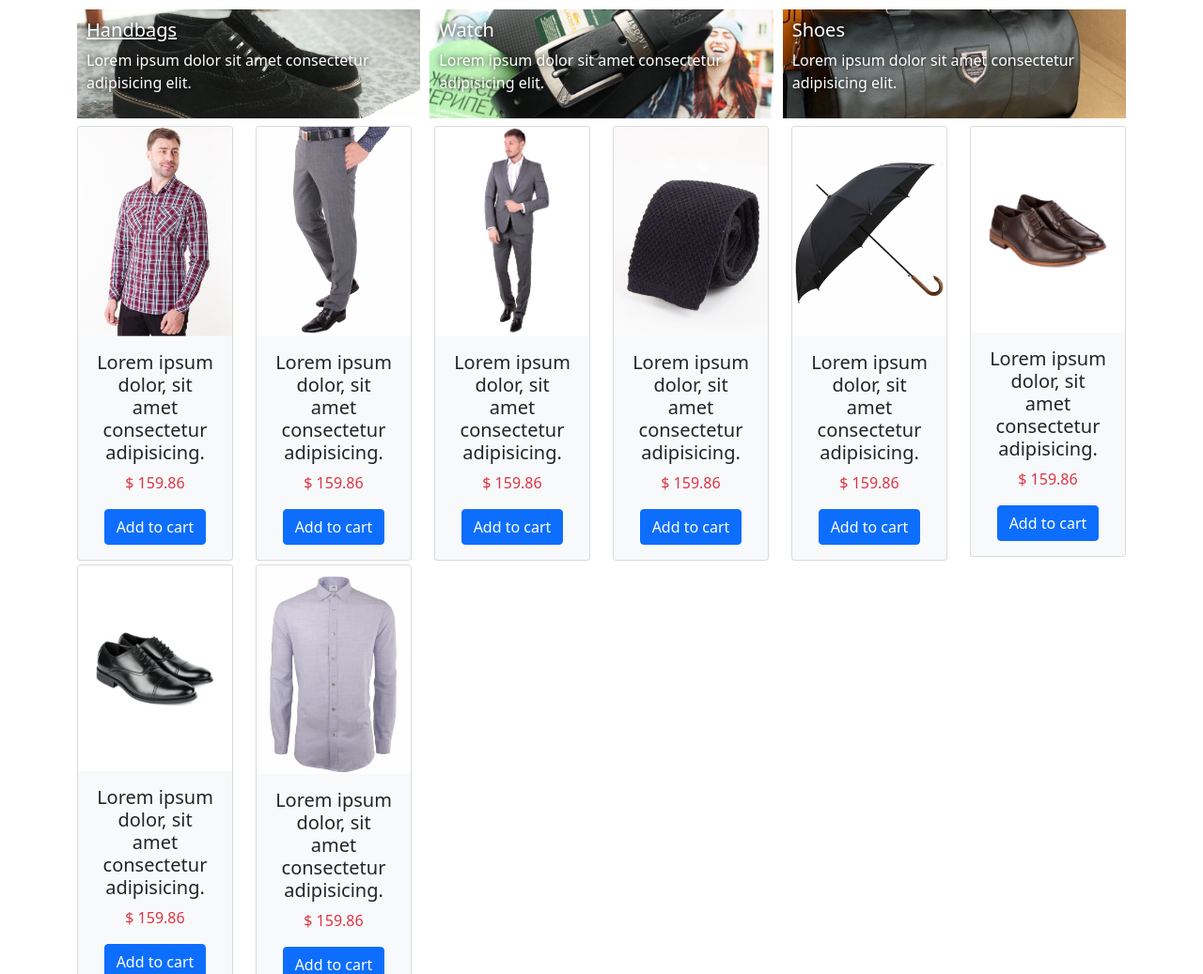
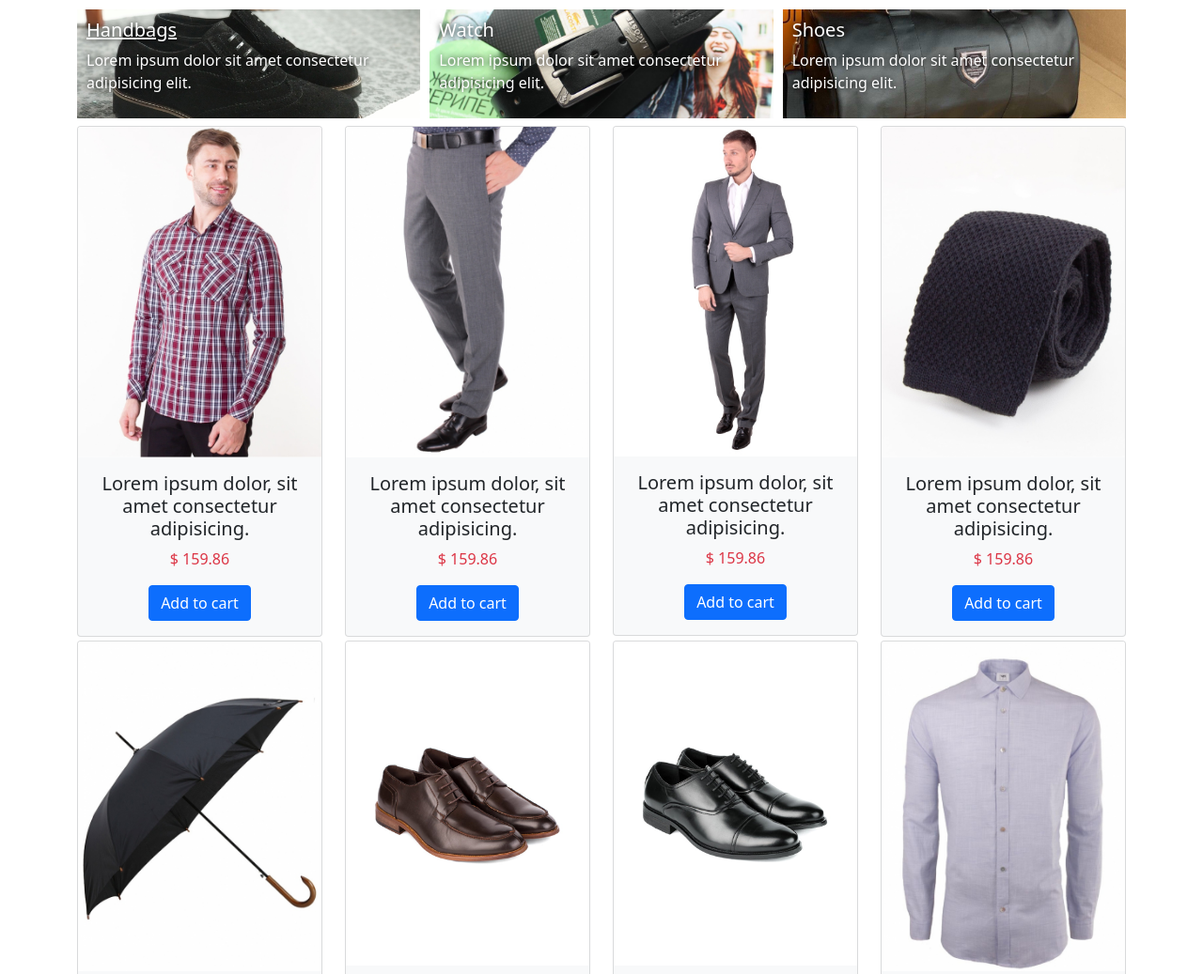
Before and after one commit to nata-st-chuprinskaja/nata-st-chuprinskaja.github.io, a plain HTML site: page HW14.html in a window 1280 px wide. Shown: the part 640-1677 px from the top of the page at 94% size. Drawn offline with Linux system fonts and the light colour scheme.

Commit message:
27-11-20

```diff
--- a/HW14.html
+++ b/HW14.html
@@ -63,7 +63,7 @@
                   <p>Lorem ipsum dolor sit amet consectetur adipisicing elit.</p>
                 </div>
             </div>
-            <div class="row row-cols-1 row-cols-sm-2 row-cols-md-3 row-cols-lg-4 row-cols-xl-6">
+            <div class="row row-cols-1 row-cols-md-2 row-cols-lg-3 row-cols-xl-4 row-cols-xxl-6">
                 <div>
                     <div class="card mb-1 text-center bg-light">
                         <img src="./assets/img/foto5.jpg" class="card-img-top" alt="...">
```
